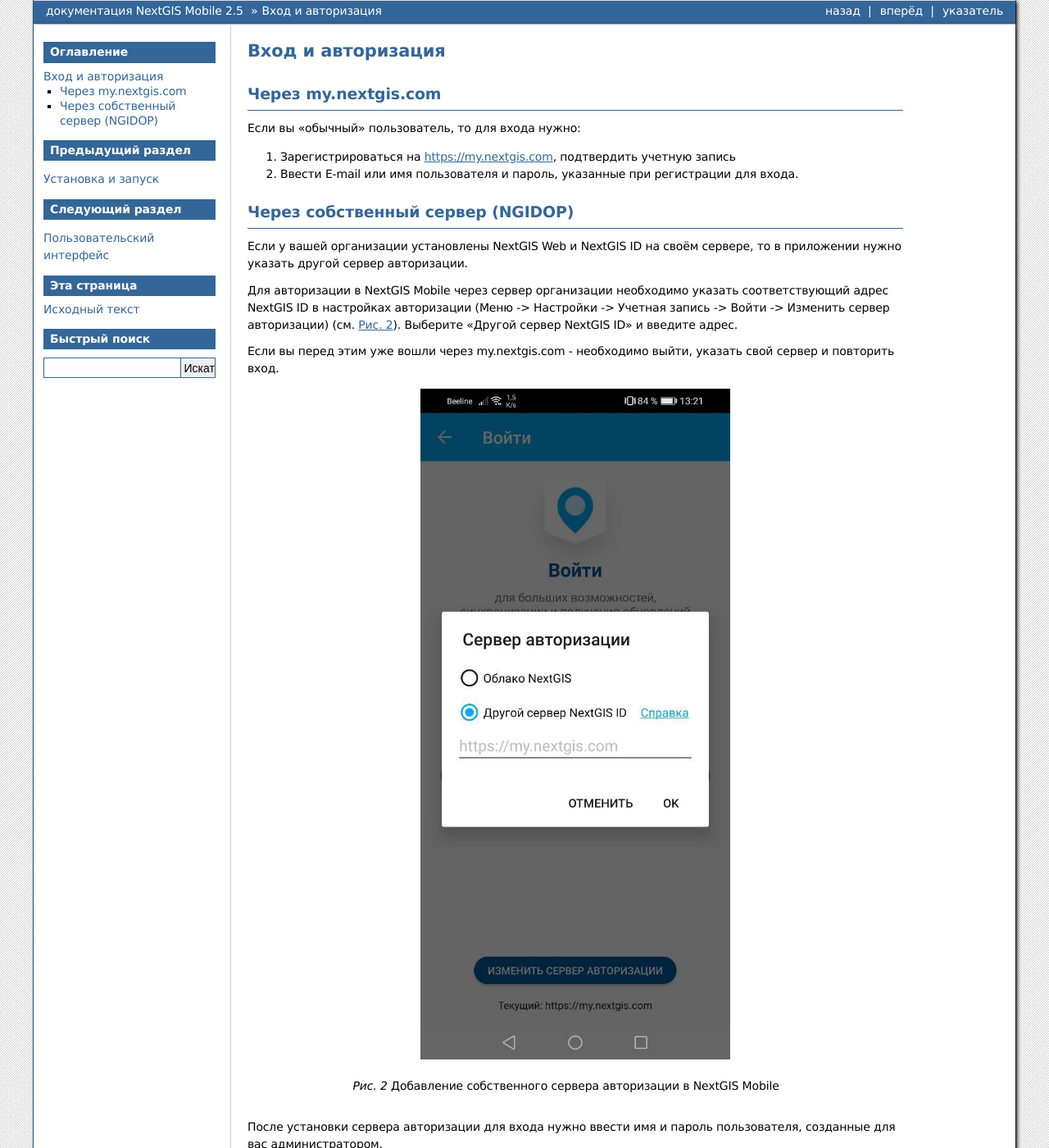
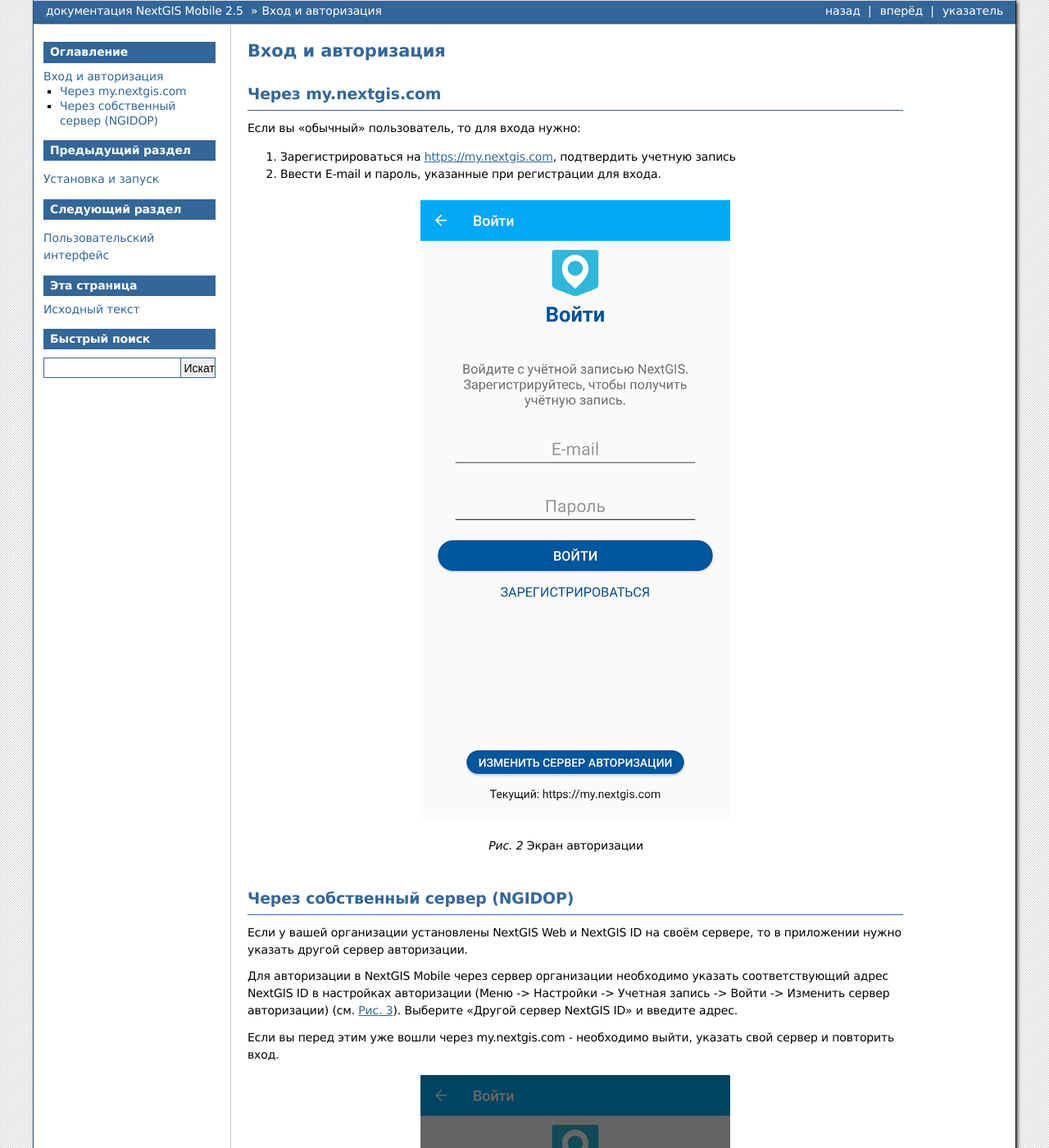
Before and after one commit to nextgis/docs_ngmobile, a Sphinx documentation site: the page built from source/auth.rst, in a window 1280 px wide and 1400 px high. Shown: the whole window at 82% size. Built offline with Sphinx 7.4.7, drawn with Linux system fonts in a browser that asks for light colours; formulas are drawn with MathJax 3.

Commit message:
New auth screenshots

```diff
--- a/source/auth.rst
+++ b/source/auth.rst
@@ -10,7 +9,14 @@
 Если вы "обычный" пользователь, то для входа нужно:
 
 1. Зарегистрироваться на https://my.nextgis.com, подтвердить учетную запись
-2. Ввести E-mail или имя пользователя и пароль, указанные при регистрации для входа.
+2. Ввести E-mail и пароль, указанные при регистрации для входа.
+
+.. figure:: _static/ngm_login_ru.png
+   :name: ngm_login_pic
+   :align: center
+   :width: 10cm
+
+   Экран авторизации
 
 Через собственный сервер (NGIDOP)
 ---------------------------------
@@ -20,7 +26,7 @@
 
 Если вы перед этим уже вошли через my.nextgis.com - необходимо выйти, указать свой сервер и повторить вход.
 
-.. figure:: _static/ngm_ngidop_ru.jpg
+.. figure:: _static/ngm_ngidop_ru_2.png
    :name: ngm_ngidop
    :align: center
    :width: 10cm
```
Also changed, not shown: other parts of source/auth.rst (+0 -1 lines), source/_static/ngm_login_ru.png (added), source/_static/ngm_ngidop_ru_2.png (added).
